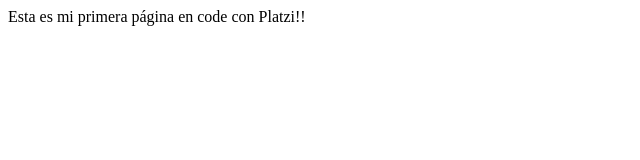
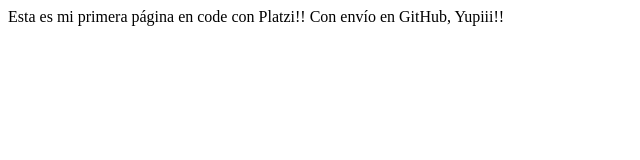
Before and after one commit to manuelalexandergarcia/proyectoDemo, a plain HTML site: page index.html in a window 1280 px wide. Shown: the whole page, without its empty margins (0-640 px from the left). Drawn offline with Linux system fonts and the light colour scheme.

Commit message:
second commit

```diff
--- a/index.html
+++ b/index.html
@@ -9,6 +9,7 @@
 <body>
     <article>
         Esta es mi primera página en code con Platzi!!
+        Con envío en GitHub, Yupiii!!
     </article>
 </body>
 </html>
```
